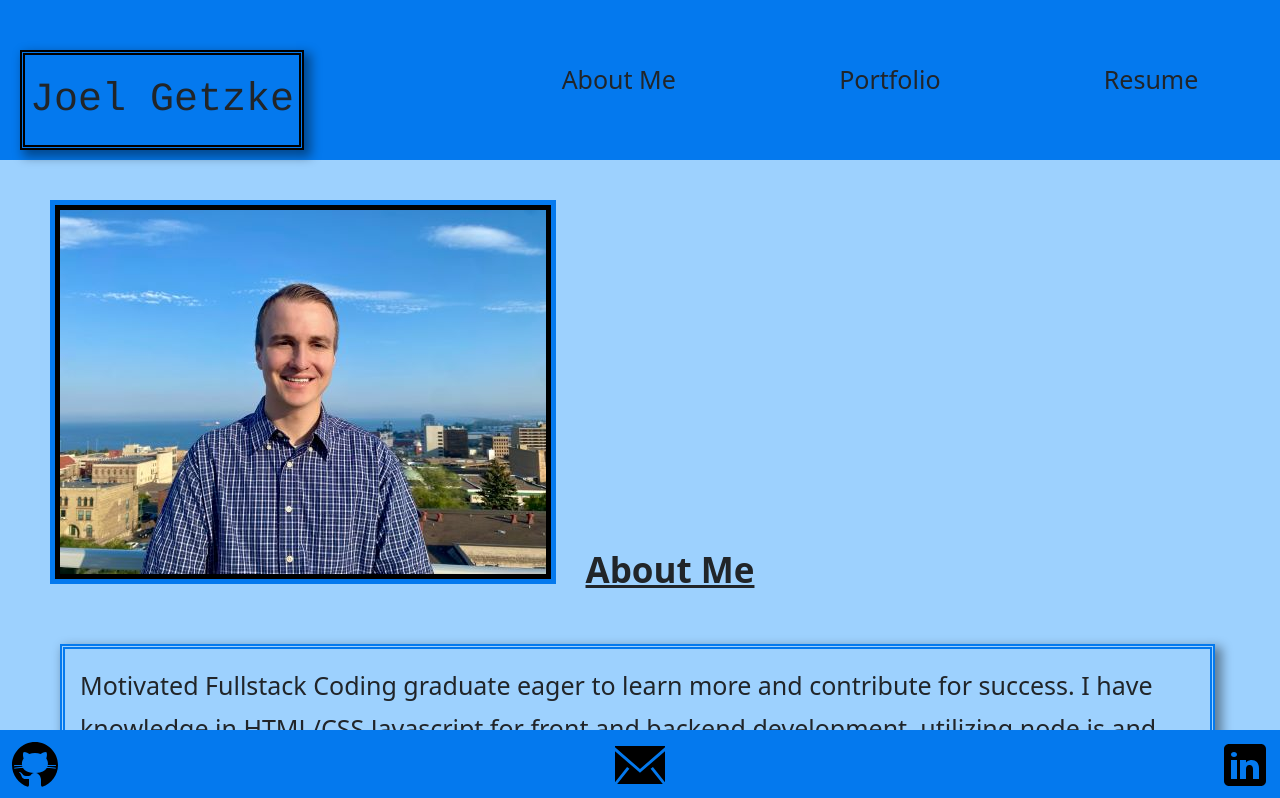
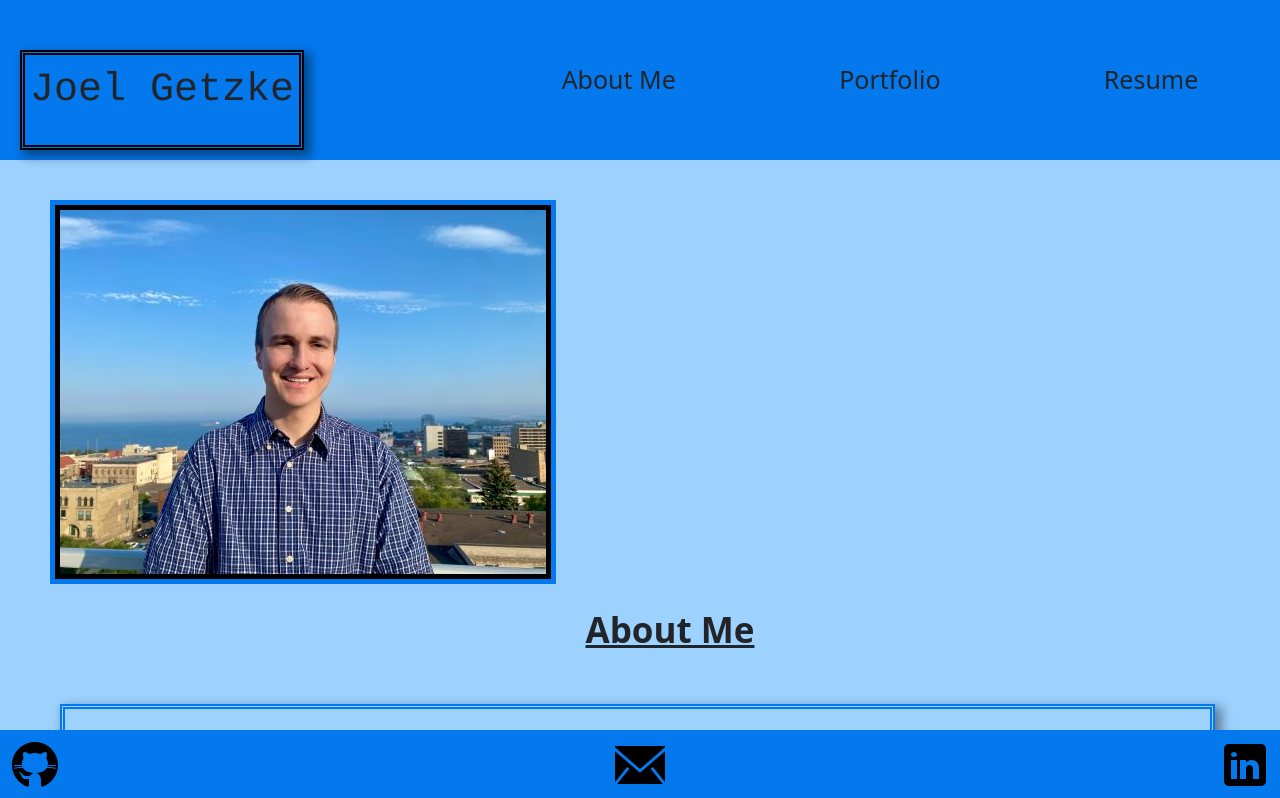
Before and after one commit to Glansburg/ReactPortfolio, a React (Vite) app: page / in a window 1280 px wide. Shown: the top 798 px of the page. Built offline with nearby package versions, Linux system fonts and the light colour scheme.

Commit message:
mobile accessible

```diff
--- a/src/App.jsx
+++ b/src/App.jsx
@@ -16,7 +16,7 @@ function App() {
     <>
       {/* Header for all pages */}
       <header className="flex-header">
-        <div className="name-div"> Joel Getzke</div>
+        <div className="name-div d-sm-none d-md-block"> Joel Getzke</div>
         <Nav setPage={setPage}></Nav>
       </header>
       {/* Main for all pages */}
--- a/src/components/About.jsx
+++ b/src/components/About.jsx
@@ -10,7 +10,7 @@ function About() {
         alt="Picture of creater"
       />{" "}
       <br />
-      <div className="custom-height custom-screen text-center">About Me </div>
+      <div className="custom-height custom-screen text-center custom-media-about mt-5">About Me </div>
       <div className="about-me-description mb-20">
         {" "}
         Motivated Fullstack Coding graduate eager to learn more and contribute
--- a/src/components/Resume.jsx
+++ b/src/components/Resume.jsx
@@ -29,7 +29,7 @@ function Resume() {
               </ul>
             </div>
             <div className="col-md-6 d-flex align-items-center">
-              <a
+              <a className="mt-2"
                 href="https://docs.google.com/document/d/1E6_NFf9inMPymwFRHAcP85P7g08pExe2/edit?usp=sharing&ouid=113157657655129905794&rtpof=true&sd=true"
                 target="_blank"
               >
```
Also changed, not shown: src/App.css (line endings or trailing spaces).
